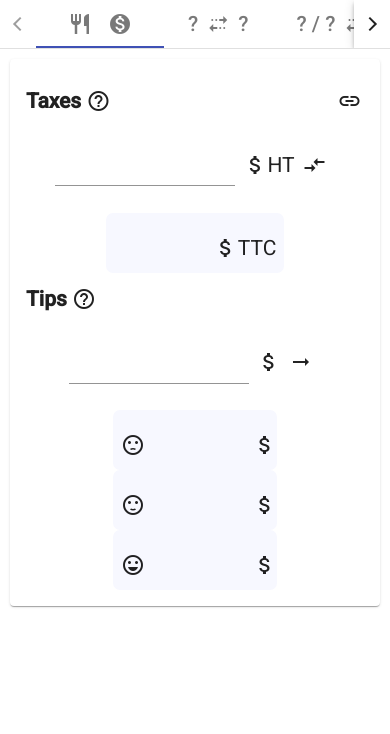
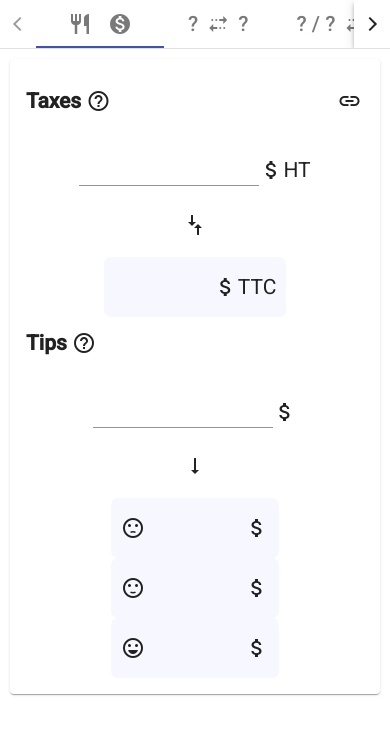
Before and after one commit to hugoMencoboni/EasyCA, an Angular app: page / in a window 390 px wide. Shown: the top 734 px of the page. Built offline with nearby package versions, Linux system fonts and the light colour scheme.

Commit message:
Feature: responsive

```diff
--- a/src/app/convertBox/convertBox.component.html
+++ b/src/app/convertBox/convertBox.component.html
@@ -1,36 +1,38 @@
-<form class="centerText">
+<form class="flexResponsive">
     <!-- Input -->
-    <mat-form-field class="marginRight-ligth">
-        <mat-icon *ngIf="inputIconPrefix" style="vertical-align: sub">{{ inputIconPrefix }}</mat-icon>
-        <p *ngIf="inputPrefix" class="inline">{{ inputPrefix }}</p>
-        <input style="text-align: right;" matInput [formControl]="value" type="number"
-            (click)="$event.target.select()">
-    </mat-form-field>
-    <mat-icon *ngIf="inputIconSufix" style="vertical-align: sub">{{ inputIconSufix }}</mat-icon>
-    <p *ngIf="inputSufix" class="inline">{{ inputSufix }}</p>
+    <div class="flex">
+        <mat-form-field>
+            <mat-icon *ngIf="inputIconPrefix" style="vertical-align: sub">{{ inputIconPrefix }}</mat-icon>
+            <p *ngIf="inputPrefix" class="inline">{{ inputPrefix }}</p>
+            <input style="text-align: right;" matInput [formControl]="value" type="number"
+                (click)="$event.target.select()">
+        </mat-form-field>
+        <mat-icon *ngIf="inputIconSufix">{{ inputIconSufix }}</mat-icon>
+        <p *ngIf="inputSufix">{{ inputSufix }}</p>
+    </div>
 
-    <mat-icon class="marginSize-ligth" style="vertical-align: sub" [ngClass]="{'hoverBolder': convertIconClickable}"
-        (click)="convertIconClicked()">{{ convertIcon }}</mat-icon>
+    <mat-icon class="rotateOnResize" [ngClass]="{'hoverBolder': convertIconClickable}" (click)="convertIconClicked()">
+        {{ convertIcon }}</mat-icon>
 
     <!-- Result -->
-    <div *ngIf="!multipleResult" class="resultBox inline">
-        <mat-icon *ngIf="resultIconPrefix" class="marginLeft-ligth" style="vertical-align: sub">{{ resultIconPrefix }}
+    <div *ngIf="!multipleResult" class="resultBox flex">
+        <mat-icon *ngIf="resultIconPrefix">{{ resultIconPrefix }}
         </mat-icon>
-        <p class="result rigthText marginRight-ligth">{{ convertedValue }}</p>
-        <mat-icon *ngIf="resultIconSufix" style="vertical-align: sub">{{ resultIconSufix }}</mat-icon>
-        <p *ngIf="resultSufix" class="inline marginRight-ligth">{{ resultSufix }}</p>
+        <p class="result rigthText">{{ convertedValue }}</p>
+        <mat-icon *ngIf="resultIconSufix">{{ resultIconSufix }}</mat-icon>
+        <p *ngIf="resultSufix">{{ resultSufix }}</p>
     </div>
 
-    <div *ngIf="multipleResult" class="inline" style="vertical-align: middle;">
-        <div *ngFor="let f of factor; let index = index" class="resultBox">
-            <mat-icon *ngIf="resultIconPrefix" class="marginLeft-ligth" style="vertical-align: sub">
+    <div *ngIf="multipleResult">
+        <div *ngFor="let f of factor; let index = index" class="resultBox flex">
+            <mat-icon *ngIf="resultIconPrefix">
                 {{ isArray(resultIconPrefix) ? resultIconPrefix[index] : resultIconPrefix }}
             </mat-icon>
-            <p class="result rigthText marginRight-ligth">{{ convertedValue ? convertedValue[index] : '' }}</p>
-            <mat-icon *ngIf="resultIconSufix && resultIconSufix[index]" style="vertical-align: sub">
+            <p class="result rigthText">{{ convertedValue ? convertedValue[index] : '' }}</p>
+            <mat-icon *ngIf="resultIconSufix && resultIconSufix[index]">
                 {{ isArray(resultIconSufix) ? resultIconSufix[index] : resultIconSufix }}
             </mat-icon>
-            <p *ngIf="resultSufix && resultSufix[index]" class="inline marginRight-ligth">
+            <p *ngIf="resultSufix && resultSufix[index]">
                 {{ isArray(resultSufix) ? resultSufix[index] : resultSufix }}
             </p>
         </div>
--- a/src/app/convertBox/convertBox.component.scss
+++ b/src/app/convertBox/convertBox.component.scss
@@ -1,7 +1,28 @@
+.flex, .flexResponsive{
+    display: flex;
+    flex-direction: row;
+    flex-wrap: nowrap;
+    justify-content: center;
+    align-items: center
+}
+
+@media all and (max-width:500px) {
+    .flexResponsive {
+        flex-direction: column;
+
+        .rotateOnResize {
+            transform: rotate(90deg);
+            margin-bottom: 20px;
+        }
+    }
+}
+
 .resultBox {
     background-color: #f7f8ff;
     border-radius: 7px;
     height: 60px;
+    padding-left: 10px;
+    padding-right: 10px;
 
     .result {
         display: inline-block;
```
